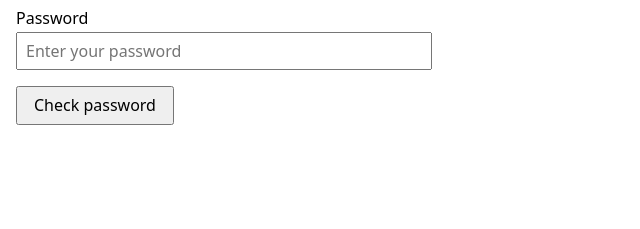
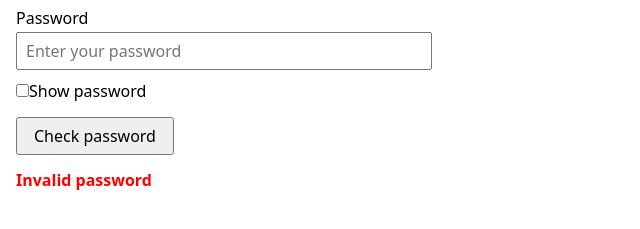
Before and after one commit to kiwijander/Pass, a plain HTML site: page index.html in a window 1280 px wide. Both pictures are taken after a click on the button "Check password". Shown: the part 143-372 px from the top of the page, without its empty margins (0-640 px from the left). Drawn offline with Linux system fonts and the light colour scheme.

Commit message:
Added validator to js and added a show password.

```diff
--- a/index.html
+++ b/index.html
@@ -17,7 +17,10 @@
 
     <!-- Password -->
     <label for="password">Password</label>
-    <input type="text" id="password" placeholder="Enter your password"/>
+    <input type="password" id="password" placeholder="Enter your password"/>
+
+    <label>
+    <input type="checkbox" id="show"/>Show password</label>
 
     <!-- Password check -->
     <button id="check">Check password</button>
--- a/js/validator.js
+++ b/js/validator.js
@@ -0,0 +1,44 @@
+// Checks if a password is valid
+function isValidPassword(password, username) {
+  if (password.length < 8) {
+    return false;
+  }
+
+  if (password.includes(" ")) {
+    return false;
+  }
+
+  if (password.includes(username)) {
+    return false;
+  }
+
+  return true;
+}
+
+
+// Elements from the page
+const usernameInput = document.getElementById("username")
+const passwordInput = document.getElementById("password")
+const showCheckbox = document.getElementById("show");
+const result = document.getElementById("result")
+
+
+// Check the password when the button is clicked
+document.getElementById("check").addEventListener("click", function () {
+  const valid = isValidPassword(passwordInput.value, usernameInput.value);
+
+  result.textContent = valid ? "Valid password" : "Invalid password";
+  result.className = valid ? "valid" : "invalid";
+});
+
+// Show or hide password
+showCheckbox.addEventListener("change", function () {
+  passwordInput.type = showCheckbox.checked ? "text" : "password";
+});
+
+
+// Quick tests
+console.log(isValidPassword("qwerty12345", "sam"));
+console.log(isValidPassword("sam_qwerty", "sam"));
+console.log(isValidPassword("qwerty", "sam"));
+console.log(isValidPassword("qwerty 12345", "sam"));
--- a/styles/style.css
+++ b/styles/style.css
@@ -17,6 +17,13 @@ input {
     padding: 0.5rem;
     box-sizing: border-box;
     margin-top: 0.25rem;
+}
+
+/* Password checkbox */
+input[type="checkbox"] {
+  width: auto;
+  padding: 0;
+  margin-top: 0;
 }
 
 /* Check button */
```
